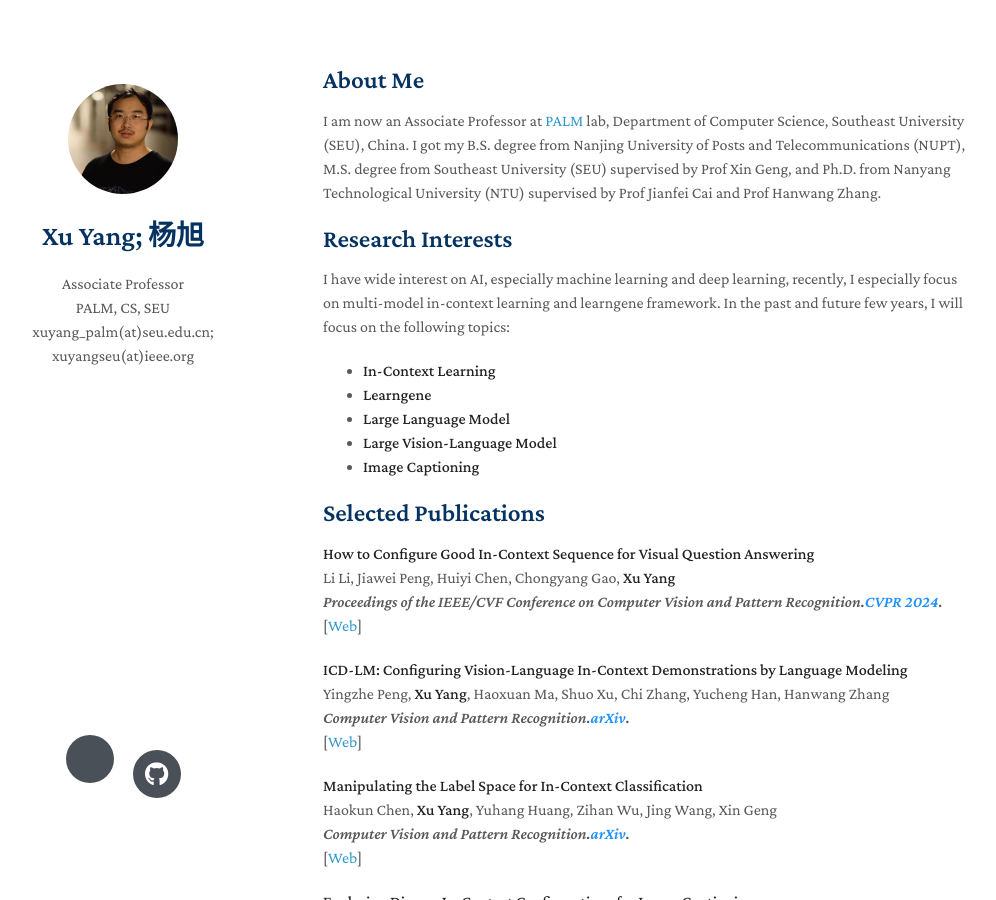
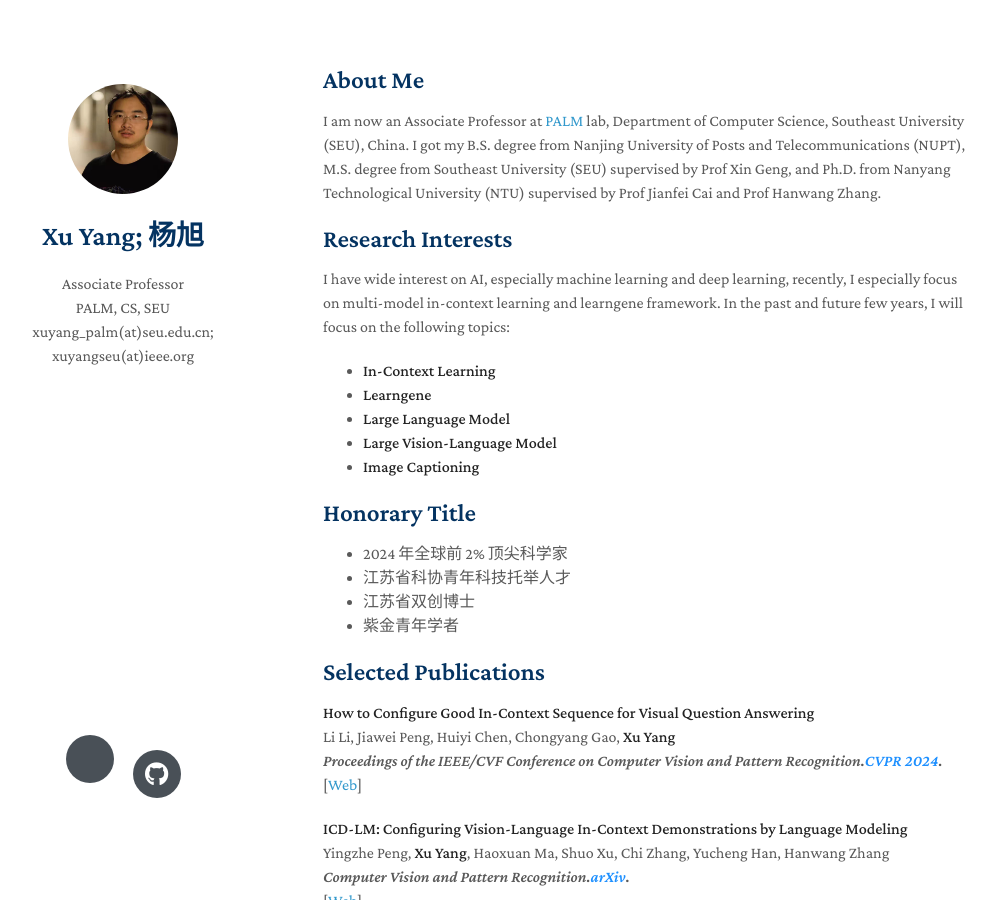
Before and after one commit to yxPALMweb/yxPALMweb.github.io, a Jekyll site: the page built from index.md, in a window 1280 px wide and 900 px high. Shown: the whole window, without its empty margins (147-1143 px from the left). Built offline with Jekyll 4.4.1, drawn with Linux system fonts in a browser that asks for light colours; nearby versions of some CDN libraries; a style sheet for code colours, icons or effects is not loaded; our own code applies the rules of GitHub Pages for plain Markdown files.

Commit message:
Update index.md

```diff
--- a/index.md
+++ b/index.md
@@ -13,6 +13,12 @@ I have wide interest on AI, especially machine learning and deep learning, recen
 - **Large Language Model**
 - **Large Vision-Language Model**
 - **Image Captioning**
+
+## Honorary Title
+- 2024 年全球前 2% 顶尖科学家
+- 江苏省科协青年科技托举人才
+- 江苏省双创博士
+- 紫金青年学者
 
 ## Selected Publications
 [comment]: <> (cvpr2024.)
```
